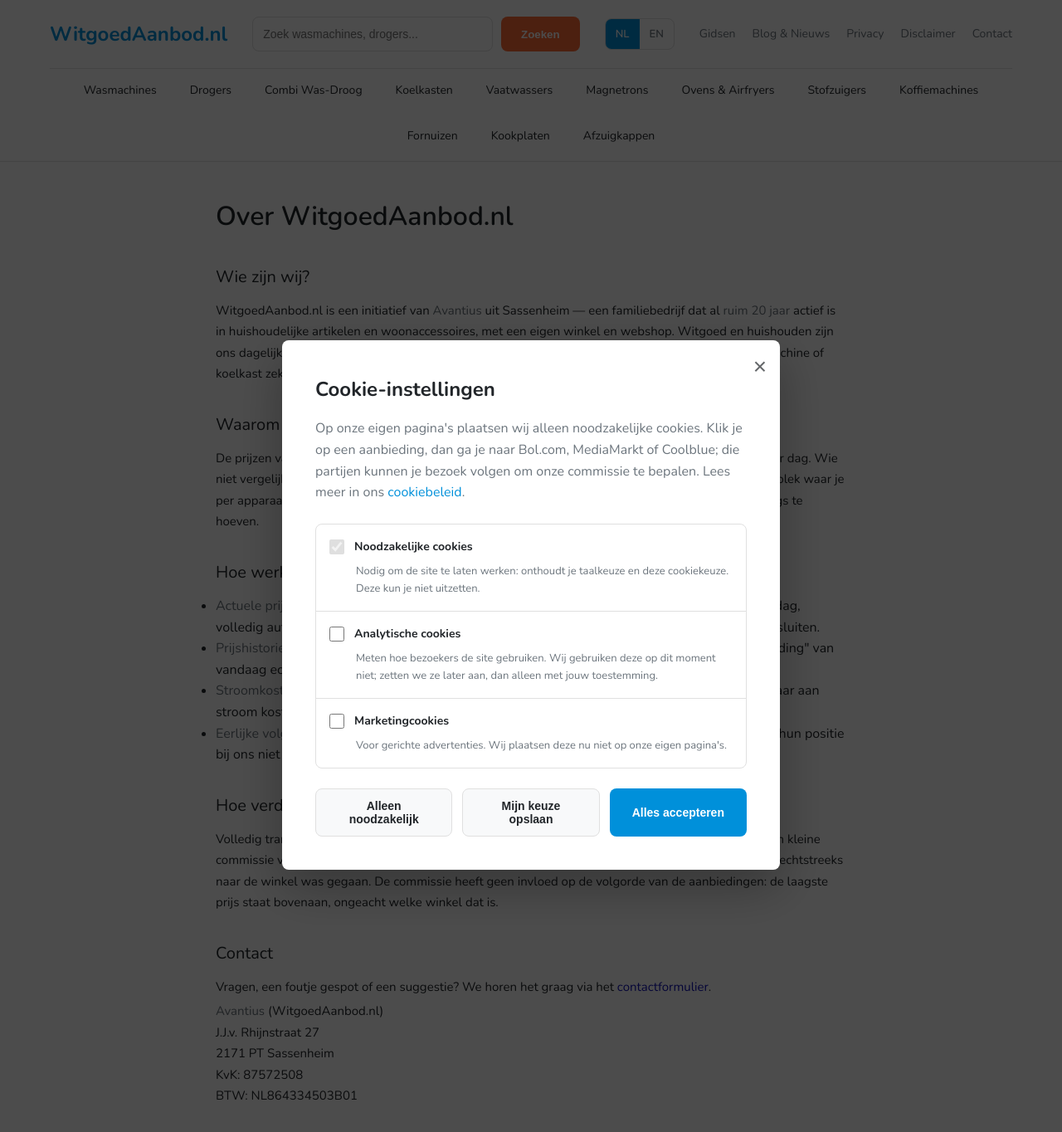
After one commit to peterhoman/witgoed-aanbod, a Flask app: page /over-ons in a window 1280 px wide. The commit adds this page. Shown: the top 1364 px of the page at 83% size. Run offline with Flask 3, Linux system fonts and the light colour scheme.

Commit message:
Over ons-pagina: Avantius (20 jaar) als afzender, E-E-A-T-signalen
- /over-ons met het verhaal achter de site, werkwijze van de vergelijker,
  transparant verdienmodel en volledige bedrijfsgegevens
- Organization JSON-LD met Avantius als parentOrganization
- Footer-link (NL/EN) en sitemap-vermelding

Co-Authored-By: Claude Fable 5 <noreply@anthropic.com>

```diff
--- a/routes/legal.py
+++ b/routes/legal.py
@@ -4,6 +4,11 @@ import logging
 logger = logging.getLogger(__name__)
 
 legal_bp = Blueprint('legal', __name__)
+
+
+@legal_bp.route('/over-ons')
+def over_ons():
+    return render_template('legal/over_ons.html')
 
 
 @legal_bp.route('/privacy')
--- a/routes/seo.py
+++ b/routes/seo.py
@@ -68,7 +68,7 @@ def sitemap():
         })
 
     # Legal pages
-    legal_pages = ['privacy', 'disclaimer', 'cookies', 'voorwaarden', 'contact']
+    legal_pages = ['over-ons', 'privacy', 'disclaimer', 'cookies', 'voorwaarden', 'contact']
     for page in legal_pages:
         sitemap_entries.append({
             'loc': f"{current_app.config['SITE_URL']}/{page}",
--- a/templates/base.html
+++ b/templates/base.html
@@ -121,6 +121,7 @@
                 <div class="footer-section">
                     <h3>{{ t('footer.legal_title') }}</h3>
                     <ul>
+                        <li><a href="/over-ons">{{ t('footer.over_ons') }}</a></li>
                         <li><a href="/gidsen">{{ t('nav.guides') }}</a></li>
                         <li><a href="/privacy">{{ t('footer.privacy') }}</a></li>
                         <li><a href="/cookies">{{ t('footer.cookies') }}</a></li>
--- /dev/null
+++ b/templates/legal/over_ons.html
@@ -0,0 +1,63 @@
+{% extends 'base.html' %}
+
+{% block title %}Over ons | WitgoedAanbod.nl{% endblock %}
+{% block meta_description %}WitgoedAanbod.nl is een initiatief van Avantius uit Sassenheim, al ruim 20 jaar actief in huishoudelijke artikelen. Lees wie we zijn, hoe de vergelijker werkt en hoe we geld verdienen.{% endblock %}
+
+{% block structured_data %}
+<script type="application/ld+json">
+{
+    "@context": "https://schema.org",
+    "@type": "Organization",
+    "name": "WitgoedAanbod.nl",
+    "url": "{{ config.SITE_URL }}/",
+    "parentOrganization": {
+        "@type": "Organization",
+        "name": "Avantius",
+        "url": "https://www.avantius.nl/",
+        "address": {
+            "@type": "PostalAddress",
+            "streetAddress": "J.J.v. Rhijnstraat 27",
+            "postalCode": "2171 PT",
+            "addressLocality": "Sassenheim",
+            "addressCountry": "NL"
+        }
+    },
+    "sameAs": ["https://www.avantius.nl/"]
+}
+</script>
+{% endblock %}
+
+{% block content %}
+<div class="container legal-page">
+    <h1>Over WitgoedAanbod.nl</h1>
+
+    <div class="legal-content">
+        <h2>Wie zijn wij?</h2>
+        <p>WitgoedAanbod.nl is een initiatief van <a href="https://www.avantius.nl/" target="_blank" rel="noopener"><strong>Avantius</strong></a> uit Sassenheim — een familiebedrijf dat al <strong>ruim 20 jaar</strong> actief is in huishoudelijke artikelen en woonaccessoires, met een eigen winkel en webshop. Witgoed en huishouden zijn ons dagelijks werk; wij weten uit ervaring hoe lastig het is om bij een grote aankoop zoals een wasmachine of koelkast zeker te weten dat je niet te veel betaalt.</p>
+
+        <h2>Waarom deze site?</h2>
+        <p>De prijzen van witgoed verschillen per winkel en veranderen voortdurend — soms meerdere keren per dag. Wie niet vergelijkt, betaalt al snel tientallen euro's te veel. Daarom bouwden we WitgoedAanbod.nl: één plek waar je per apparaat direct ziet wat het bij de grote Nederlandse winkels kost, zonder zelf alle webshops langs te hoeven.</p>
+
+        <h2>Hoe werkt de vergelijker?</h2>
+        <ul>
+            <li><strong>Actuele prijzen:</strong> we verversen de prijzen van Bol, Coolblue en MediaMarkt meerdere keren per dag, volledig automatisch via hun officiële productfeeds. We werken eraan om meer winkels aan te sluiten.</li>
+            <li><strong>Prijshistorie:</strong> per apparaat houden we bij hoe de prijs zich ontwikkelt, zodat je ziet of de "aanbieding" van vandaag echt een goede prijs is.</li>
+            <li><strong>Stroomkosten:</strong> bij apparaten met energielabel-gegevens rekenen we uit wat het apparaat per jaar aan stroom kost — bij witgoed vaak belangrijker dan het prijsverschil tussen winkels.</li>
+            <li><strong>Eerlijke volgorde:</strong> de goedkoopste leverbare aanbieding staat altijd bovenaan. Winkels kunnen hun positie bij ons niet kopen.</li>
+        </ul>
+
+        <h2>Hoe verdienen wij geld?</h2>
+        <p>Volledig transparant: als je via een knop op onze site bij een winkel koopt, ontvangen wij daarvoor een kleine commissie van die winkel. <strong>Jij betaalt daardoor nooit meer</strong> — de prijs is exact dezelfde als wanneer je rechtstreeks naar de winkel was gegaan. De commissie heeft geen invloed op de volgorde van de aanbiedingen: de laagste prijs staat bovenaan, ongeacht welke winkel dat is.</p>
+
+        <h2>Contact</h2>
+        <p>Vragen, een foutje gespot of een suggestie? We horen het graag via het <a href="/contact">contactformulier</a>.</p>
+        <p>
+            <strong>Avantius</strong> (WitgoedAanbod.nl)<br>
+            J.J.v. Rhijnstraat 27<br>
+            2171 PT Sassenheim<br>
+            KvK: 87572508<br>
+            BTW: NL864334503B01
+        </p>
+    </div>
+</div>
+{% endblock %}
--- a/translations.py
+++ b/translations.py
@@ -36,6 +36,7 @@ TRANSLATIONS = {
         'footer.about_text': 'WitgoedAanbod.nl helpt je de beste producten online vinden. Vergelijk prijzen, specificaties en reviews.',
         'footer.categories_title': 'Categorieën',
         'footer.legal_title': 'Juridisch',
+        'footer.over_ons': 'Over ons',
         'footer.privacy': 'Privacybeleid',
         'footer.cookies': 'Cookiebeleid',
         'footer.cookie_settings': 'Cookievoorkeuren',
@@ -171,6 +172,7 @@ TRANSLATIONS = {
         'footer.about_text': 'WitgoedAanbod.nl helps you find the best products online. Compare prices, specifications and reviews.',
         'footer.categories_title': 'Categories',
         'footer.legal_title': 'Legal',
+        'footer.over_ons': 'About us',
         'footer.privacy': 'Privacy Policy',
         'footer.cookies': 'Cookie Policy',
         'footer.cookie_settings': 'Cookie preferences',
```
